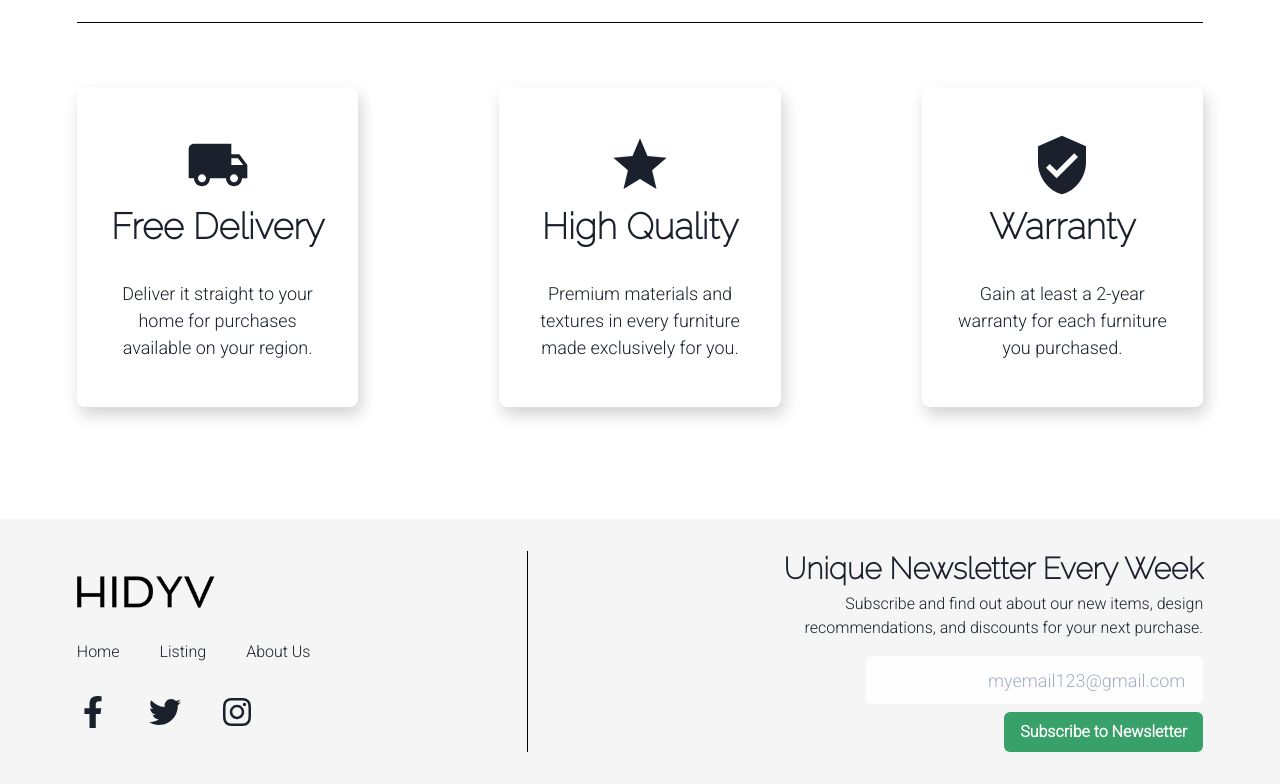
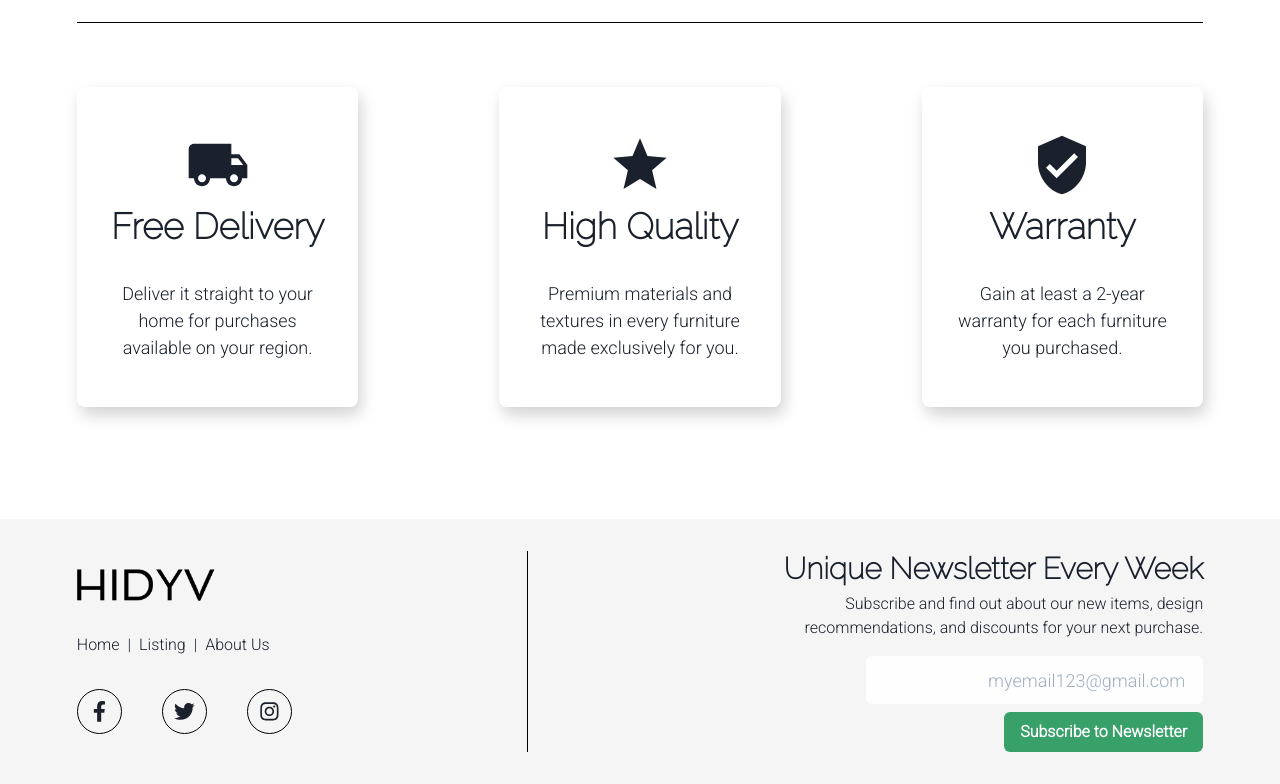
Before and after one commit to DerianMelvin/homepage-hydiv-chakra, a React (Create React App) app: page / in a window 1280 px wide. Shown: the part 2597-3381 px from the top of the page. Built offline with nearby package versions, Linux system fonts and the light colour scheme.

Commit message:
Import SocialMediaFooter to LinksFooter - Import Breadcrumb components from chakra-ui - Refactor code to use imported component - Adjust some styling properties

```diff
--- a/src/components/3-Footer/LinksFooter.jsx
+++ b/src/components/3-Footer/LinksFooter.jsx
@@ -1,10 +1,23 @@
-import { Flex, HStack, Link, Image, Icon } from "@chakra-ui/react";
+import {
+  Flex,
+  HStack,
+  Image,
+  Breadcrumb,
+  BreadcrumbItem,
+  BreadcrumbLink,
+} from "@chakra-ui/react";
 import logo from "../../assets/company_logo.png";
 import { FaFacebookF, FaTwitter, FaInstagram } from "react-icons/fa";
+import SocialMediaFooter from "./SocialMediaFooter";
 
 const LinksFooter = () => {
   return (
-    <Flex my="2rem" direction="column" align="flex-start" justify="flex-start">
+    <Flex
+      width="40%"
+      direction="column"
+      align="flex-start"
+      justify="flex-start"
+    >
       <Image
         w="auto"
         h="2rem"
@@ -14,39 +27,25 @@ const LinksFooter = () => {
       />
 
       <HStack mt="2rem" spacing="10">
-        <Link>Home</Link>
-        <Link>Listing</Link>
-        <Link>About Us</Link>
+        <Breadcrumb separator="|">
+          <BreadcrumbItem>
+            <BreadcrumbLink href="#home">Home</BreadcrumbLink>
+          </BreadcrumbItem>
+
+          <BreadcrumbItem>
+            <BreadcrumbLink href="#listing">Listing</BreadcrumbLink>
+          </BreadcrumbItem>
+
+          <BreadcrumbItem>
+            <BreadcrumbLink href="#aboutus">About Us</BreadcrumbLink>
+          </BreadcrumbItem>
+        </Breadcrumb>
       </HStack>
 
       <HStack mt="2rem" spacing="10">
-        <Link href="#facebook">
-          <Icon
-            display="flex"
-            align="center"
-            justify="center"
-            boxSize="2rem"
-            as={FaFacebookF}
-          />
-        </Link>
-        <Link href="#twitter">
-          <Icon
-            display="flex"
-            align="center"
-            justify="center"
-            boxSize="2rem"
-            as={FaTwitter}
-          />
-        </Link>
-        <Link href="#instagram">
-          <Icon
-            display="flex"
-            align="center"
-            justify="center"
-            boxSize="2rem"
-            as={FaInstagram}
-          />
-        </Link>
+        <SocialMediaFooter href="#facebook" icon={FaFacebookF} />
+        <SocialMediaFooter href="#twitter" icon={FaTwitter} />
+        <SocialMediaFooter href="#instagram" icon={FaInstagram} />
       </HStack>
     </Flex>
   );
```
